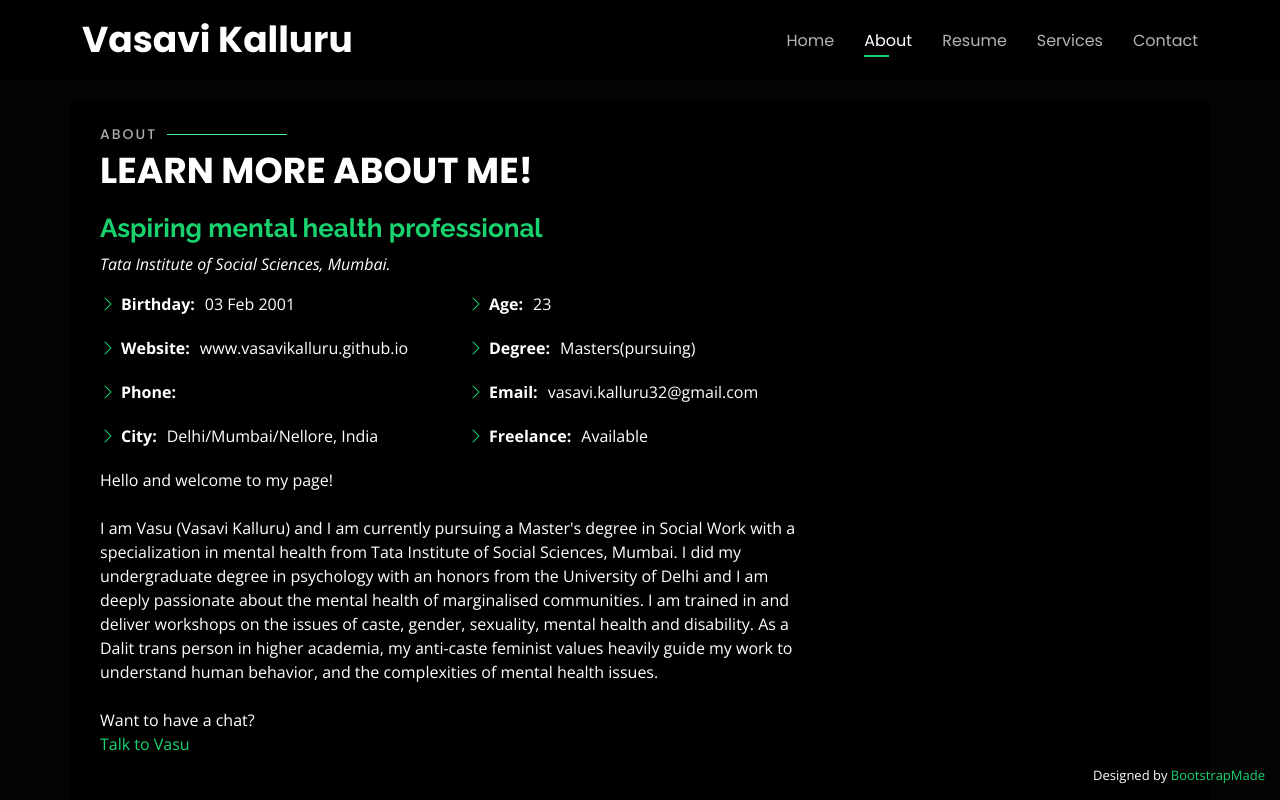
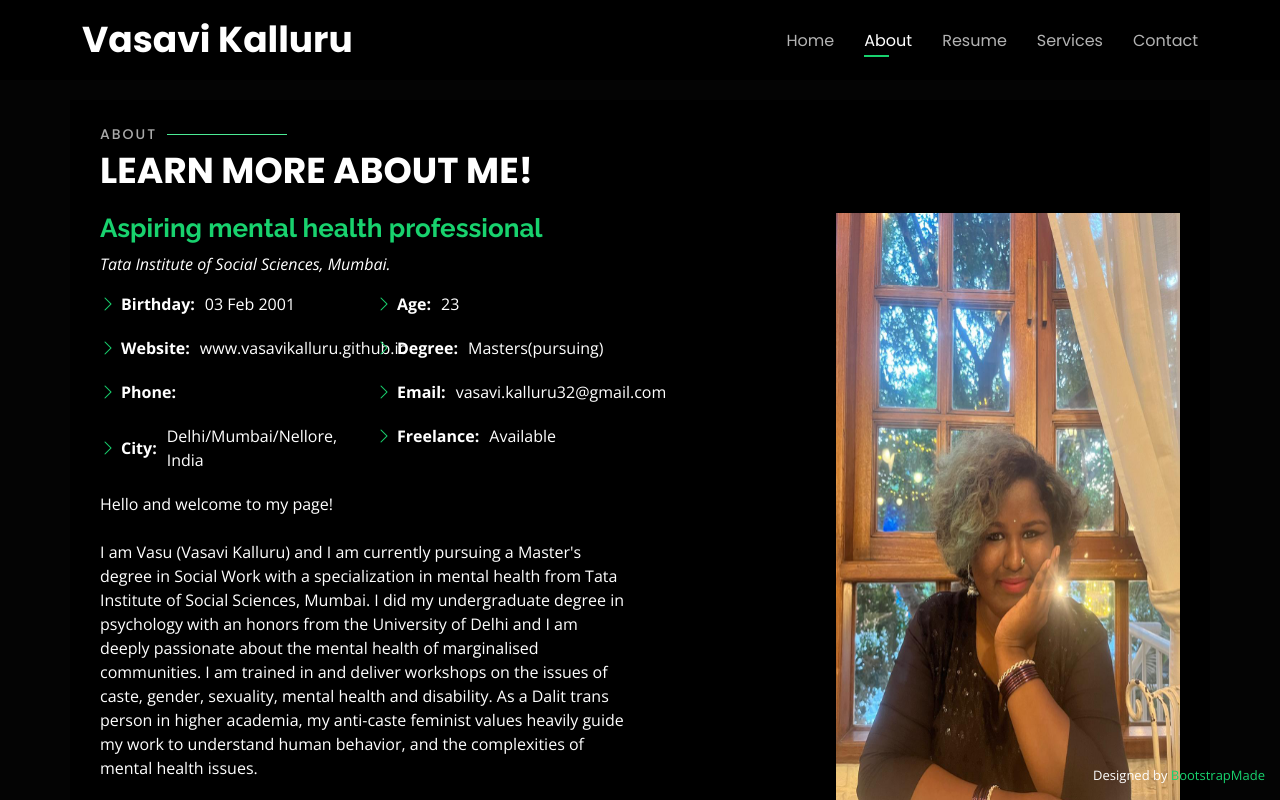
Before and after one commit to VasaviKalluru/vasavikalluru.github.io, a plain HTML site: page index.html in a window 1280 px wide. Both pictures are taken after a click on the link "About". Shown: the top 800 px of the page. Drawn offline with nearby package versions, Linux system fonts and the light colour scheme.

Commit message:
add Profile Photo

```diff
--- a/assets/css/style.css
+++ b/assets/css/style.css
@@ -451,6 +451,8 @@ section .container {
 .about-me .content p:last-child {
   margin-bottom: 0;
 }
+
+
 
 /*--------------------------------------------------------------
 # Counts
--- a/index.html
+++ b/index.html
@@ -79,8 +79,8 @@
         <p>Learn more about me!</p>
       </div>
 
-      <div class="row">
-        <div class="col-lg-8 pt-4 pt-lg-0 content" data-aos="fade-left">
+      <div class="row d-flex align-content-center justify-content-between">
+        <div class="col-lg-6 pt-4 pt-lg-0 content" data-aos="fade-left">
           <h3> Aspiring mental health professional </h3>
           <p class="fst-italic">
             Tata Institute of Social Sciences, Mumbai.
@@ -115,6 +115,11 @@
 
           </p>
         </div>
+
+        <div class="col-lg-4 pt-4 pt-lg-0 content image" data-aos="fade-left">
+             <img class="w-100 h-100" src="../vasavikalluru.github.io/assets/img/vasavi img.jpeg" alt="">
+        </div>
+
       </div>
 
     </div><!-- End About Me -->
```
Also changed, not shown: assets/img/vasavi img.jpeg (added).
